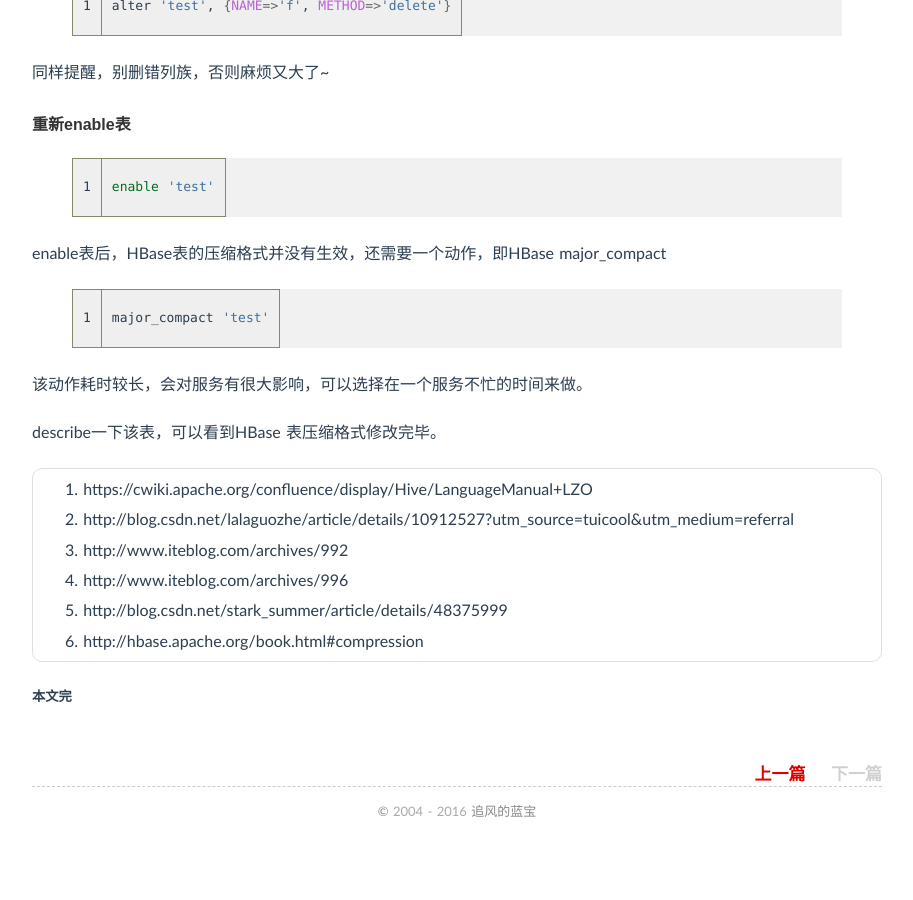
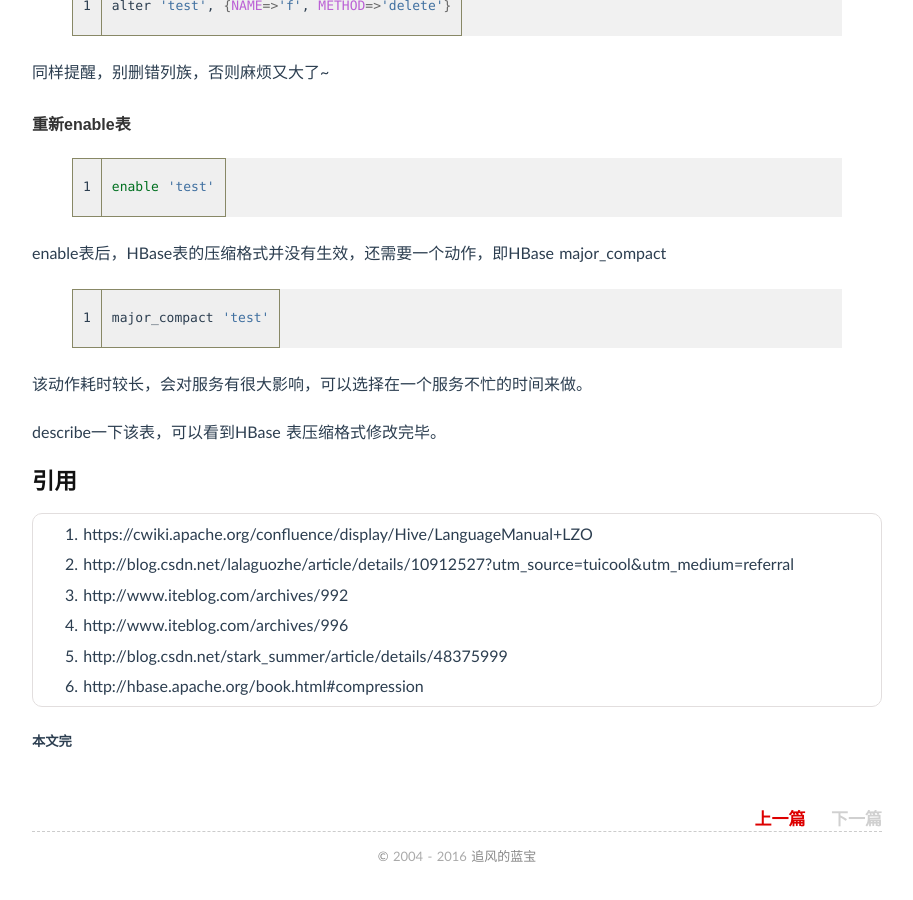
Before and after one commit to luyee/lamborryan.github.io, a Jekyll site: the page built from _posts/2016-02-23-hadoop-lzo-compress.md, in a window 1280 px wide and 900 px high, scrolled down 7243 px. Shown: the whole window, without its empty margins (183-1096 px from the left). Built offline with Jekyll 4.4.1, drawn with Linux system fonts in a browser that asks for light colours; Markdown is read by kramdown in place of the engine named in the settings; comment, search, counter and statistics services are not loaded; before the commit the page ends 8098 px from its top, so only the background shows below that.

Commit message:
no message

```diff
--- a/_posts/2016-02-23-hadoop-lzo-compress.md
+++ b/_posts/2016-02-23-hadoop-lzo-compress.md
@@ -272,6 +272,9 @@ major_compact 'test'
 该动作耗时较长，会对服务有很大影响，可以选择在一个服务不忙的时间来做。
 
 describe一下该表，可以看到HBase 表压缩格式修改完毕。
+
+## 引用
+
 1. https://cwiki.apache.org/confluence/display/Hive/LanguageManual+LZO
 2.  http://blog.csdn.net/lalaguozhe/article/details/10912527?utm_source=tuicool&utm_medium=referral
 3. http://www.iteblog.com/archives/992
```
